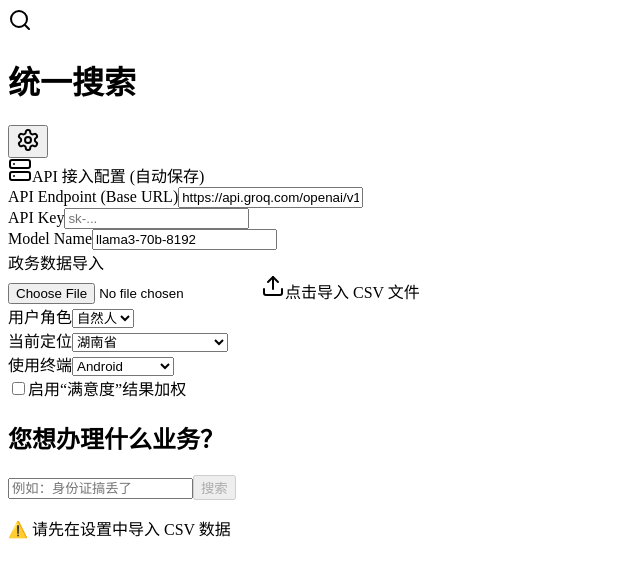
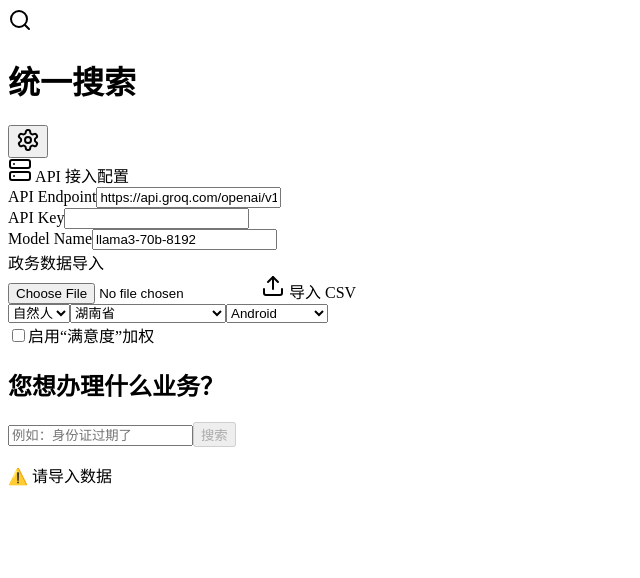
Before and after one commit to xiaohuleo/smart-gov-search, a Next.js app: page / in a window 1280 px wide. Both pictures are taken after a click on the button 28 px from the left and 141 px from the top of the page. Shown: the top 578 px of the page, without its empty margins (0-640 px from the left). Built offline with nearby package versions, Linux system fonts and the light colour scheme.

Commit message:
Update page.js

```diff
--- a/app/page.js
+++ b/app/page.js
@@ -1,11 +1,12 @@
+// app/page.js
 "use client";
 
 import { useState, useEffect } from "react";
 import Papa from "papaparse";
-import { Search, Upload, Settings, Building2, User, Star, MapPin, Smartphone, Server, Clock, Lightbulb, Save } from "lucide-react";
+import { Search, Upload, Settings, Building2, User, Star, MapPin, Smartphone, Server, Clock, Lightbulb, Zap } from "lucide-react";
 
 export default function Home() {
-  // --- 1. 核心数据状态 ---
+  // --- 1. 核心状态 ---
   const [csvData, setCsvData] = useState([]);
   const [query, setQuery] = useState("");
   const [loading, setLoading] = useState(false);
@@ -14,53 +15,55 @@ export default function Home() {
   const [searchTime, setSearchTime] = useState(0);
   const [showSettings, setShowSettings] = useState(false);
 
-  // --- 2. 配置状态 (带持久化) ---
+  // --- 2. 配置状态 ---
   const [apiKey, setApiKey] = useState("");
   const [apiBaseUrl, setApiBaseUrl] = useState("https://api.groq.com/openai/v1");
   const [apiModel, setApiModel] = useState("llama3-70b-8192");
 
-  // 用户模拟环境
+  // 上下文模拟
   const [userRole, setUserRole] = useState("自然人");
   const [userCity, setUserCity] = useState("湖南省");
   const [userChannel, setUserChannel] = useState("Android");
   const [enableSatisfaction, setEnableSatisfaction] = useState(false);
 
-  // --- 3. 生命周期：页面加载时读取缓存 ---
+  // --- 3. 持久化配置 ---
   useEffect(() => {
-    // 防止服务端渲染不一致，只在客户端执行
-    const loadSettings = () => {
-      const savedKey = localStorage.getItem("gov_search_apikey");
-      const savedUrl = localStorage.getItem("gov_search_url");
-      const savedModel = localStorage.getItem("gov_search_model");
-
-      if (savedKey) setApiKey(savedKey);
-      if (savedUrl) setApiBaseUrl(savedUrl);
-      if (savedModel) setApiModel(savedModel);
-    };
-    loadSettings();
+    const savedKey = localStorage.getItem("gov_search_apikey");
+    const savedUrl = localStorage.getItem("gov_search_url");
+    const savedModel = localStorage.getItem("gov_search_model");
+    if (savedKey) setApiKey(savedKey);
+    if (savedUrl) setApiBaseUrl(savedUrl);
+    if (savedModel) setApiModel(savedModel);
   }, []);
 
-  // --- 4. 配置修改处理 (同步保存到 localStorage) ---
   const handleConfigChange = (key, value, setter) => {
-    setter(value); // 更新页面状态
-    localStorage.setItem(key, value); // 保存到浏览器
+    setter(value);
+    localStorage.setItem(key, value);
   };
 
-  // --- 5. 本地同义词典 (强力修正) ---
-  const LOCAL_SYNONYMS = {
+  // --- 4. 平台级知识库：状态-动作映射表 ---
+  // 这是解决“过期”搜不到“到期”的最快路径
+  const GOV_KNOWLEDGE_GRAPH = {
+    // 状态：过期/时效
+    "过期": ["到期", "换领", "有效期", "失效", "延续"],
+    "快到期": ["到期", "换领", "延续"],
+    "时间到": ["到期", "换领"],
+    "满期": ["到期", "换领"],
+
+    // 状态：遗失/异常
     "搞丢": ["遗失", "补领", "挂失", "补办"],
     "丢了": ["遗失", "补领", "挂失"],
     "不见": ["遗失", "补领"],
-    "掉了": ["遗失", "补领"],
+    "坏了": ["损坏", "换领", "补办"],
+    "烂了": ["损坏", "换领"],
+
+    // 动作：办理
     "办证": ["办理", "核发", "注册"],
     "开店": ["经营许可", "设立登记", "营业执照"],
     "生娃": ["生育", "出生", "落户"],
-    "生孩子": ["生育", "出生", "落户"],
     "买房": ["不动产", "购房", "公积金"],
-    "卖房": ["二手房", "转移登记"],
   };
 
-  // --- CSV 处理 ---
   const handleFileUpload = (e) => {
     const file = e.target.files?.[0];
     if (!file) return;
@@ -70,7 +73,7 @@ export default function Home() {
     });
   };
 
-  // --- 6. 核心搜索逻辑 ---
+  // --- 5. 核心搜索算法 ---
   const handleSearch = async () => {
     if (!query || csvData.length === 0) return;
     setLoading(true);
@@ -79,26 +82,26 @@ export default function Home() {
     const startTime = performance.now();
 
     try {
-      // 1. 初始化关键词集合
+      // Step 1: 意图扩展 (Intent Expansion)
       let finalKeywords = new Set();
       let debugSource = {};
 
-      // A. 原始词清洗
-      const cleanQuery = query.replace(/我要|想|办理|查询|怎么|办|申请|在哪里|弄|去哪|搞|了|的|是/g, "");
+      // A. 基础清洗
+      const cleanQuery = query.replace(/我要|想|办理|查询|怎么|办|申请|在哪里|弄|去哪|搞|了|的|是|啊|吗/g, "");
       if (cleanQuery) finalKeywords.add(cleanQuery);
       finalKeywords.add(query);
 
-      // B. 本地词典暴力匹配
-      Object.keys(LOCAL_SYNONYMS).forEach(key => {
+      // B. 本地知识库映射 (解决 过期->到期)
+      Object.keys(GOV_KNOWLEDGE_GRAPH).forEach(key => {
         if (query.includes(key)) {
-            LOCAL_SYNONYMS[key].forEach(word => {
+            GOV_KNOWLEDGE_GRAPH[key].forEach(word => {
                 finalKeywords.add(word);
-                debugSource[word] = "本地词典";
+                debugSource[word] = "知识库映射";
             });
         }
       });
 
-      // C. AI 意图识别 (如果配置了Key)
+      // C. LLM 深度推理 (解决复杂语义)
       let aiTarget = "all";
       if (apiKey) {
         try {
@@ -111,12 +114,12 @@ export default function Home() {
             if (!data.isFallback && data.keywords) {
                 data.keywords.forEach(k => {
                     finalKeywords.add(k);
-                    if (!debugSource[k]) debugSource[k] = "AI联想";
+                    if (!debugSource[k]) debugSource[k] = "AI推理";
                 });
                 aiTarget = data.target || "all";
             }
         } catch (e) {
-            console.warn("AI 请求失败，仅使用本地逻辑");
+            console.warn("AI service unavailable");
         }
       }
 
@@ -128,7 +131,7 @@ export default function Home() {
         sourceMap: debugSource
       });
 
-      // 2. 评分排序
+      // Step 2: 匹配与评分 (Scoring Engine)
       const scoredResults = csvData.map((item) => {
         let score = 0;
         let matchReasons = [];
@@ -136,10 +139,8 @@ export default function Home() {
 
         const itemName = item["事项名称"] || "";
         const itemShort = item["事项简称"] || "";
-        const itemTags = item["事项标签"] || "";
-        const textToSearch = `${itemName} ${itemShort} ${itemTags}`;
+        const textToSearch = `${itemName} ${itemShort} ${item["事项标签"]||""}`;
 
-        // D. 匹配算分
         keywordArray.forEach((kw) => {
           if (!kw || kw.length < 1) return;
 
@@ -147,10 +148,10 @@ export default function Home() {
             matchedKeywords.push(kw);
             let currentScore = 100;
 
-            // 命中关键动词加分
-            if (["遗失", "补领", "挂失", "经营许可"].includes(kw)) currentScore += 200;
-            // 命中核心名词加分
-            if (kw.includes("身份证") || kw.includes("执照")) currentScore += 150;
+            // 核心业务动作加权 (Platform Logic)
+            // 身份证 + 到期 = 强相关
+            if (["到期", "换领", "遗失", "补领"].includes(kw)) currentScore += 200;
+            if (kw.includes("身份证")) currentScore += 150;
 
             score += currentScore;
 
@@ -162,13 +163,16 @@ export default function Home() {
 
         if (score === 0) return { item, score: -1, matchReasons };
 
-        // 组合奖励：同时有"身份证"和"遗失" -> 完美
+        // 场景组合加分 (Contextual Boosting)
+        // 用户搜"过期"，我们映射出了"到期"和"换领"
+        // 如果结果同时包含"身份证"和"换领"，或者"身份证"和"到期"，这才是用户真正要的
         const hasIdentity = matchedKeywords.some(k => k.includes("身份证") || k.includes("户口"));
-        const hasAction = matchedKeywords.some(k => ["遗失", "补领", "挂失"].includes(k));
+        const hasTimeStatus = matchedKeywords.some(k => ["到期", "过期", "有效期"].includes(k));
+        const hasAction = matchedKeywords.some(k => ["换领", "换证", "补领"].includes(k));
 
-        if (hasIdentity && hasAction) {
-            score += 500;
-            matchReasons.unshift("✨ 精准命中");
+        if (hasIdentity && (hasTimeStatus || hasAction)) {
+            score += 600; // 极高分，置顶
+            matchReasons.unshift("🎯 意图精准匹配");
         }
 
         // 过滤逻辑
@@ -200,7 +204,7 @@ export default function Home() {
 
     } catch (err) {
       console.error(err);
-      alert("搜索发生错误，请检查控制台");
+      alert("Search failed");
     } finally {
       setSearchTime((performance.now() - startTime).toFixed(0));
       setLoading(false);
@@ -209,7 +213,6 @@ export default function Home() {
 
   return (
     <div className="min-h-screen bg-gray-50 pb-20 font-sans text-gray-800">
-      {/* 顶部导航 */}
       <div className="bg-blue-600 text-white p-4 sticky top-0 z-50 shadow-md">
         <div className="flex justify-between items-center max-w-md mx-auto">
           <div className="flex items-center gap-2">
@@ -222,134 +225,63 @@ export default function Home() {
         </div>
       </div>
 
-      {/* 设置面板 (确保输入框可交互) */}
       {showSettings && (
         <div className="bg-white p-4 shadow-lg mb-4 max-w-md mx-auto animate-in fade-in slide-in-from-top-4 border-b">
            <div className="space-y-4">
-            {/* API 配置区 - 使用标准的 onChange 处理 */}
             <div className="bg-gray-50 p-4 rounded-lg border border-gray-200 space-y-3">
                 <div className="flex items-center gap-2 text-xs font-bold text-gray-700 border-b pb-2 mb-2">
-                    <Server className="w-4 h-4 text-blue-600" />
-                    API 接入配置 (自动保存)
+                    <Server className="w-4 h-4 text-blue-600" /> API 接入配置
                 </div>
-
                 <div>
-                    <label className="text-[11px] font-medium text-gray-500 block mb-1">API Endpoint (Base URL)</label>
-                    <input
-                        type="text"
-                        value={apiBaseUrl}
-                        onChange={(e) => handleConfigChange("gov_search_url", e.target.value, setApiBaseUrl)}
-                        placeholder="https://api.groq.com/openai/v1"
-                        className="w-full border border-gray-300 p-2 rounded text-xs bg-white focus:ring-2 focus:ring-blue-500 focus:outline-none"
-                    />
+                    <label className="text-[11px] font-medium text-gray-500 block mb-1">API Endpoint</label>
+                    <input type="text" value={apiBaseUrl} onChange={(e) => handleConfigChange("gov_search_url", e.target.value, setApiBaseUrl)} className="w-full border p-2 rounded text-xs" />
                 </div>
-
                 <div className="grid grid-cols-2 gap-3">
-                    <div>
-                        <label className="text-[11px] font-medium text-gray-500 block mb-1">API Key</label>
-                        <input
-                            type="password"
-                            value={apiKey}
-                            onChange={(e) => handleConfigChange("gov_search_apikey", e.target.value, setApiKey)}
-                            placeholder="sk-..."
-                            className="w-full border border-gray-300 p-2 rounded text-xs bg-white focus:ring-2 focus:ring-blue-500 focus:outline-none"
-                        />
-                    </div>
-                    <div>
-                        <label className="text-[11px] font-medium text-gray-500 block mb-1">Model Name</label>
-                        <input
-                            type="text"
-                            value={apiModel}
-                            onChange={(e) => handleConfigChange("gov_search_model", e.target.value, setApiModel)}
-                            placeholder="llama3-70b-8192"
-                            className="w-full border border-gray-300 p-2 rounded text-xs bg-white focus:ring-2 focus:ring-blue-500 focus:outline-none"
-                        />
-                    </div>
+                    <div><label className="text-[11px] font-medium text-gray-500 block mb-1">API Key</label><input type="password" value={apiKey} onChange={(e) => handleConfigChange("gov_search_apikey", e.target.value, setApiKey)} className="w-full border p-2 rounded text-xs" /></div>
+                    <div><label className="text-[11px] font-medium text-gray-500 block mb-1">Model Name</label><input type="text" value={apiModel} onChange={(e) => handleConfigChange("gov_search_model", e.target.value, setApiModel)} className="w-full border p-2 rounded text-xs" /></div>
                 </div>
             </div>
-
-            {/* CSV 导入区 */}
             <div>
                  <label className="text-xs font-bold block mb-1">政务数据导入</label>
-                 <div className="relative border border-dashed border-gray-300 rounded-lg p-3 bg-blue-50 text-center hover:bg-blue-100 transition cursor-pointer">
-                     <input type="file" accept=".csv" onChange={handleFileUpload} className="opacity-0 absolute inset-0 w-full h-full cursor-pointer" />
-                     <span className="text-sm text-blue-600 font-medium flex items-center justify-center gap-2">
-                        <Upload className="w-4 h-4" />
-                        {csvData.length > 0 ? `已加载 ${csvData.length} 条数据` : "点击导入 CSV 文件"}
-                     </span>
+                 <div className="relative border border-dashed border-gray-300 rounded-lg p-3 bg-blue-50 text-center cursor-pointer">
+                     <input type="file" accept=".csv" onChange={handleFileUpload} className="opacity-0 absolute inset-0 w-full h-full" />
+                     <span className="text-sm text-blue-600 font-medium flex justify-center gap-2"><Upload className="w-4 h-4" /> {csvData.length > 0 ? `已加载 ${csvData.length} 条` : "导入 CSV"}</span>
                  </div>
             </div>
-
-            {/* 模拟环境区 */}
             <div className="grid grid-cols-2 gap-3 pt-2">
-                <div>
-                     <label className="text-xs font-bold block mb-1">用户角色</label>
-                     <select className="w-full border p-2 rounded text-sm bg-white" value={userRole} onChange={(e) => setUserRole(e.target.value)}>
-                        <option value="自然人">自然人</option><option value="法人">法人</option>
-                     </select>
-                </div>
-                <div>
-                     <label className="text-xs font-bold block mb-1">当前定位</label>
-                     <select className="w-full border p-2 rounded text-sm bg-white" value={userCity} onChange={(e) => setUserCity(e.target.value)}>
-                        {["湖南省","长沙市","株洲市","湘潭市","衡阳市","邵阳市","岳阳市","常德市","张家界市","益阳市","郴州市","永州市","怀化市","娄底市","湘西土家族苗族自治州"].map(c=><option key={c} value={c}>{c}</option>)}
-                     </select>
-                </div>
-                <div className="col-span-2">
-                     <label className="text-xs font-bold block mb-1">使用终端</label>
-                     <select className="w-full border p-2 rounded text-sm bg-white" value={userChannel} onChange={(e) => setUserChannel(e.target.value)}>
-                        {["Android","iOS","HarmonyOS","微信小程序","支付宝小程序"].map(c=><option key={c} value={c}>{c}</option>)}
-                     </select>
-                </div>
+                <select className="border p-2 rounded text-sm" value={userRole} onChange={(e) => setUserRole(e.target.value)}><option value="自然人">自然人</option><option value="法人">法人</option></select>
+                <select className="border p-2 rounded text-sm" value={userCity} onChange={(e) => setUserCity(e.target.value)}>{["湖南省","长沙市","株洲市","湘潭市","衡阳市","邵阳市","岳阳市","常德市","张家界市","益阳市","郴州市","永州市","怀化市","娄底市","湘西土家族苗族自治州"].map(c=><option key={c} value={c}>{c}</option>)}</select>
+                <select className="col-span-2 border p-2 rounded text-sm" value={userChannel} onChange={(e) => setUserChannel(e.target.value)}>{["Android","iOS","HarmonyOS","微信小程序","支付宝小程序"].map(c=><option key={c} value={c}>{c}</option>)}</select>
             </div>
-
-            <div className="flex items-center gap-2 mt-2 pt-2 border-t">
-                <input type="checkbox" id="satSwitch" checked={enableSatisfaction} onChange={(e) => setEnableSatisfaction(e.target.checked)} className="rounded" />
-                <label htmlFor="satSwitch" className="text-sm">启用“满意度”结果加权</label>
-            </div>
+            <div className="flex items-center gap-2 mt-2 pt-2 border-t"><input type="checkbox" id="satSwitch" checked={enableSatisfaction} onChange={(e) => setEnableSatisfaction(e.target.checked)} /><label htmlFor="satSwitch" className="text-sm">启用“满意度”加权</label></div>
           </div>
         </div>
       )}
 
-      {/* 搜索框区域 */}
       <div className="p-4 max-w-md mx-auto">
         <div className="bg-white p-6 rounded-2xl shadow-sm border border-gray-100 mb-6">
-            <h2 className="text-xl font-bold mb-4 text-center text-gray-800">{userRole === "自然人" ? "您想办理什么业务？" : "企业服务一站式搜索"}</h2>
+            <h2 className="text-xl font-bold mb-4 text-center text-gray-800">{userRole === "自然人" ? "您想办理什么业务？" : "企业服务搜索"}</h2>
             <div className="flex gap-2">
-                <input
-                    type="text"
-                    placeholder="例如：身份证搞丢了"
-                    className="flex-1 pl-4 pr-4 py-3 bg-gray-100 rounded-xl focus:ring-2 focus:ring-blue-500 outline-none transition-all"
-                    value={query}
-                    onChange={(e) => setQuery(e.target.value)}
-                    onKeyDown={(e) => e.key === 'Enter' && handleSearch()}
-                />
-                <button
-                    onClick={handleSearch}
-                    disabled={loading || csvData.length === 0}
-                    className="bg-blue-600 text-white px-5 rounded-xl font-medium whitespace-nowrap hover:bg-blue-700 disabled:bg-blue-300 transition-colors"
-                >
-                    {loading ? "..." : "搜索"}
-                </button>
+                <input type="text" placeholder="例如：身份证过期了" className="flex-1 pl-4 pr-4 py-3 bg-gray-100 rounded-xl focus:ring-2 focus:ring-blue-500 outline-none" value={query} onChange={(e) => setQuery(e.target.value)} onKeyDown={(e) => e.key === 'Enter' && handleSearch()} />
+                <button onClick={handleSearch} disabled={loading || csvData.length === 0} className="bg-blue-600 text-white px-5 rounded-xl font-medium">{loading ? "..." : "搜索"}</button>
             </div>
-            {csvData.length === 0 && <p className="text-xs text-red-500 mt-2 text-center">⚠️ 请先在设置中导入 CSV 数据</p>}
+            {csvData.length === 0 && <p className="text-xs text-red-500 mt-2 text-center">⚠️ 请导入数据</p>}
         </div>
 
-        {/* 搜索结果统计栏 */}
         {(intent || results.length > 0) && (
             <div className="mb-4 px-2">
                 <div className="flex justify-between items-center mb-2 text-[10px] text-gray-400">
                      <span className="flex items-center gap-1"><Clock className="w-3 h-3" /> {searchTime}ms | {results.length} 条结果</span>
-                     {intent && <span className="bg-blue-50 text-blue-600 px-2 py-0.5 rounded">{intent.target === "all" ? "全对象" : intent.target}</span>}
                 </div>
                 {intent && (
                     <div className="flex flex-wrap gap-1.5">
                         {intent.keywords.map((k, i) => {
                             const source = intent.sourceMap?.[k];
-                            const isLocal = source === "本地词典";
-                            // const isAI = source === "AI联想";
+                            const isLocal = source === "知识库映射";
+                            const isAI = source === "AI推理";
                             return (
-                                <span key={i} className={`text-xs px-2 py-1 rounded-full border flex items-center gap-1 ${query.includes(k) ? 'bg-gray-100' : (isLocal ? 'bg-orange-50 text-orange-600 border-orange-100' : 'bg-green-50 text-green-600 border-green-100')}`}>
-                                    {(!query.includes(k)) && (isLocal ? <Building2 className="w-3 h-3"/> : <Lightbulb className="w-3 h-3"/>)}
+                                <span key={i} className={`text-xs px-2 py-1 rounded-full border flex items-center gap-1 ${query.includes(k) ? 'bg-gray-100' : (isLocal ? 'bg-orange-50 text-orange-600 border-orange-100' : (isAI ? 'bg-purple-50 text-purple-600 border-purple-100' : 'bg-green-50 text-green-600'))}`}>
+                                    {(!query.includes(k)) && (isLocal ? <Building2 className="w-3 h-3"/> : <Zap className="w-3 h-3"/>)}
                                     {k}
                                 </span>
                             )
@@ -359,7 +291,6 @@ export default function Home() {
             </div>
         )}
 
-        {/* 结果列表 */}
         <div className="space-y-3">
             {results.map((item, idx) => (
                 <div key={idx} className="bg-white p-4 rounded-xl shadow-sm border border-gray-100 hover:shadow-md transition-shadow">
@@ -375,7 +306,7 @@ export default function Home() {
                     {item._debugReasons && item._debugReasons.length > 0 && (
                         <div className="mt-2 pt-2 border-t border-gray-50 text-[10px] text-gray-500 flex flex-wrap gap-1">
                             {item._debugReasons.map((reason, rid) => (
-                                <span key={rid} className={`px-1 rounded ${reason.includes("精准") ? 'bg-blue-100 text-blue-700 font-bold' : (reason.includes("本地") ? 'bg-orange-100 text-orange-700' : 'bg-gray-100')}`}>{reason}</span>
+                                <span key={rid} className={`px-1 rounded ${reason.includes("精准") ? 'bg-blue-100 text-blue-700 font-bold' : (reason.includes("映射") ? 'bg-orange-100 text-orange-700' : 'bg-gray-100')}`}>{reason}</span>
                             ))}
                         </div>
                     )}
```
